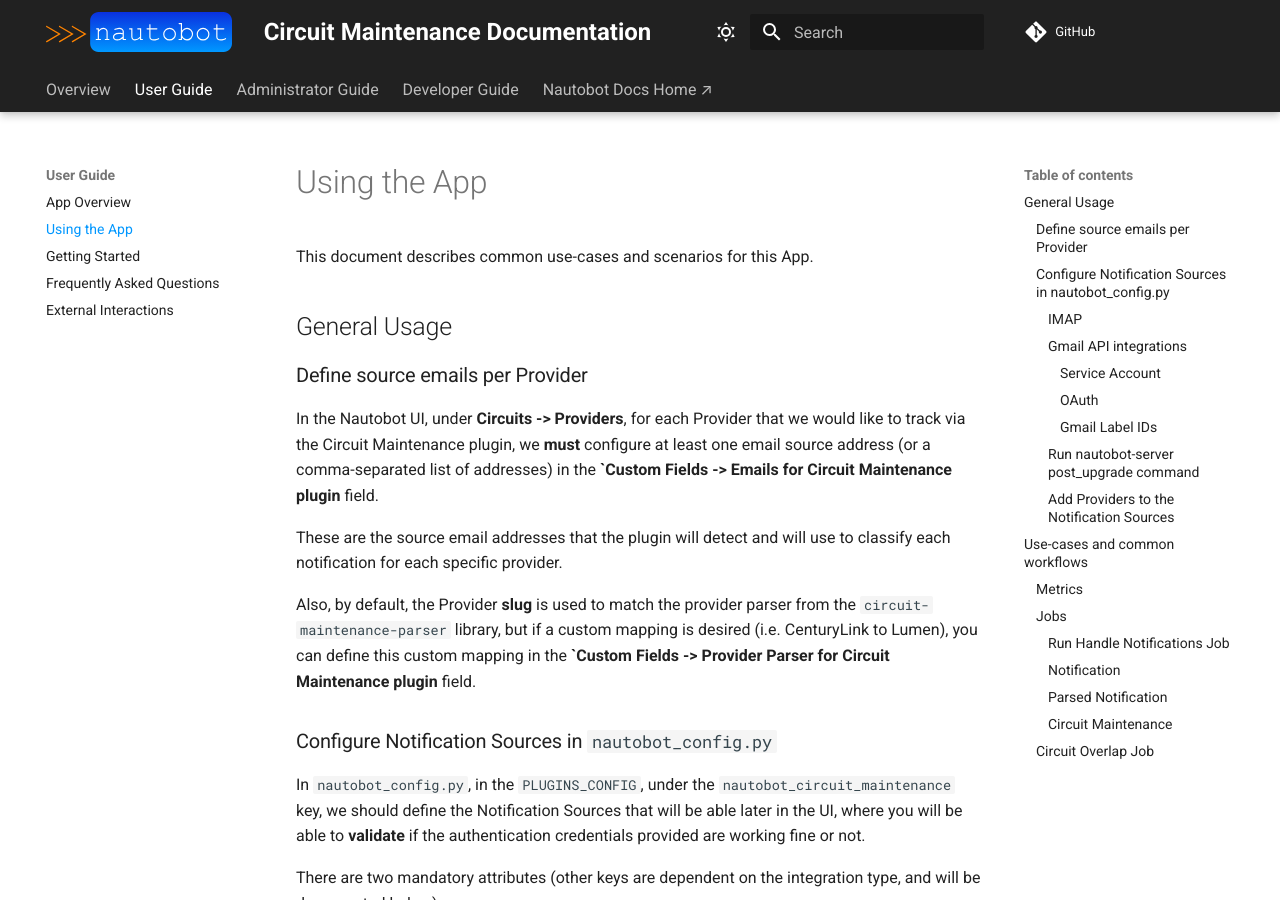
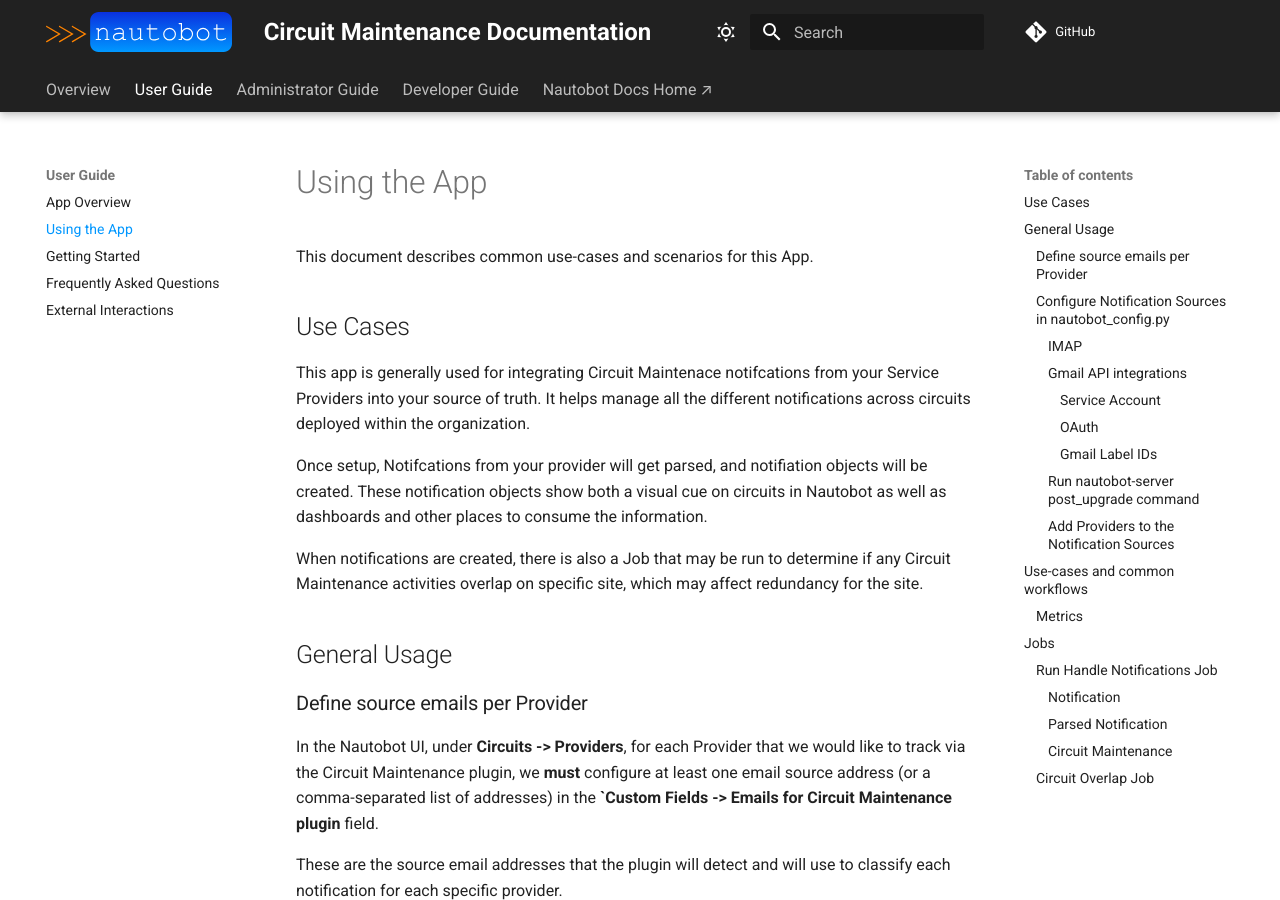
Before and after one commit to nautobot/nautobot-app-circuit-maintenance, an MkDocs documentation site: the page built from docs/user/app_use_cases.md, in a window 1280 px wide and 900 px high. Built offline with MkDocs 1.6.1 and Material for MkDocs 9.7.7, drawn with Linux system fonts in a browser that asks for light colours; comment, search, counter and statistics services are not loaded.

Commit message:
update use cases

````diff
--- a/docs/user/app_use_cases.md
+++ b/docs/user/app_use_cases.md
@@ -1,6 +1,14 @@
 # Using the App
 
 This document describes common use-cases and scenarios for this App.
+
+## Use Cases
+
+This app is generally used for integrating Circuit Maintenace notifcations from your Service Providers into your source of truth. It helps manage all the different notifications across circuits deployed within the organization.
+
+Once setup, Notifcations from your provider will get parsed, and notifiation objects will be created. These notification objects show both a visual cue on circuits in Nautobot as well as dashboards and other places to consume the information.
+
+When notifications are created, there is also a Job that may be run to determine if any Circuit Maintenance activities overlap on specific site, which may affect redundancy for the site.
 
 ## General Usage
 
@@ -201,9 +209,9 @@
 }
 ```
 
-### Jobs
+## Jobs
 
-#### Run Handle Notifications Job
+### Run Handle Notifications Job
 
 There is an asynchronous task defined as a **Nautobot Job**, **Handle Circuit Maintenance Notifications** that will connect to the email sources defined under the Notification Sources section (step above), and will fetch new notifications received since the last notification was fetched.
 
````
